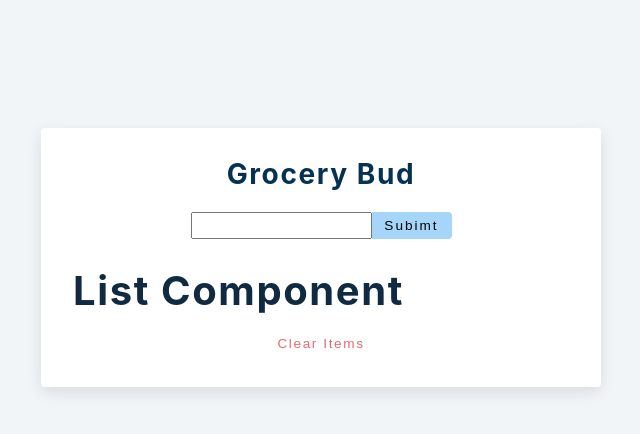
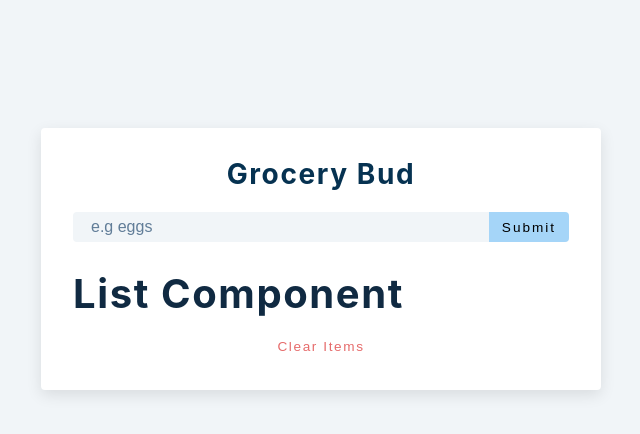
Before and after one commit to jobitoalv/shoppingList, a React (Create React App) app: page / in a window 1280 px wide. Shown: the top 434 px of the page, without its empty margins (319-959 px from the left). Built offline with nearby package versions, Linux system fonts and the light colour scheme; the HTML template or start-up script is replaced by a standard one.

Commit message:
pros to input

```diff
--- a/src/App.js
+++ b/src/App.js
@@ -24,9 +24,9 @@ function App() {
       {alert.show && <Alert/>}
       <h3>grocery bud</h3>
       <div className='form-control'>
-        <input type='text'/>
+        <input type='text' className='grocery' placeholder='e.g eggs' value={name} onChange={(e) => setName(e.target.value)}/>
         <button type='submit' className='submit-btn'>
-          {isEditing? 'edit': 'subimt'}
+          {isEditing? 'edit': 'submit'}
         </button>
       </div>
     </form>
```
